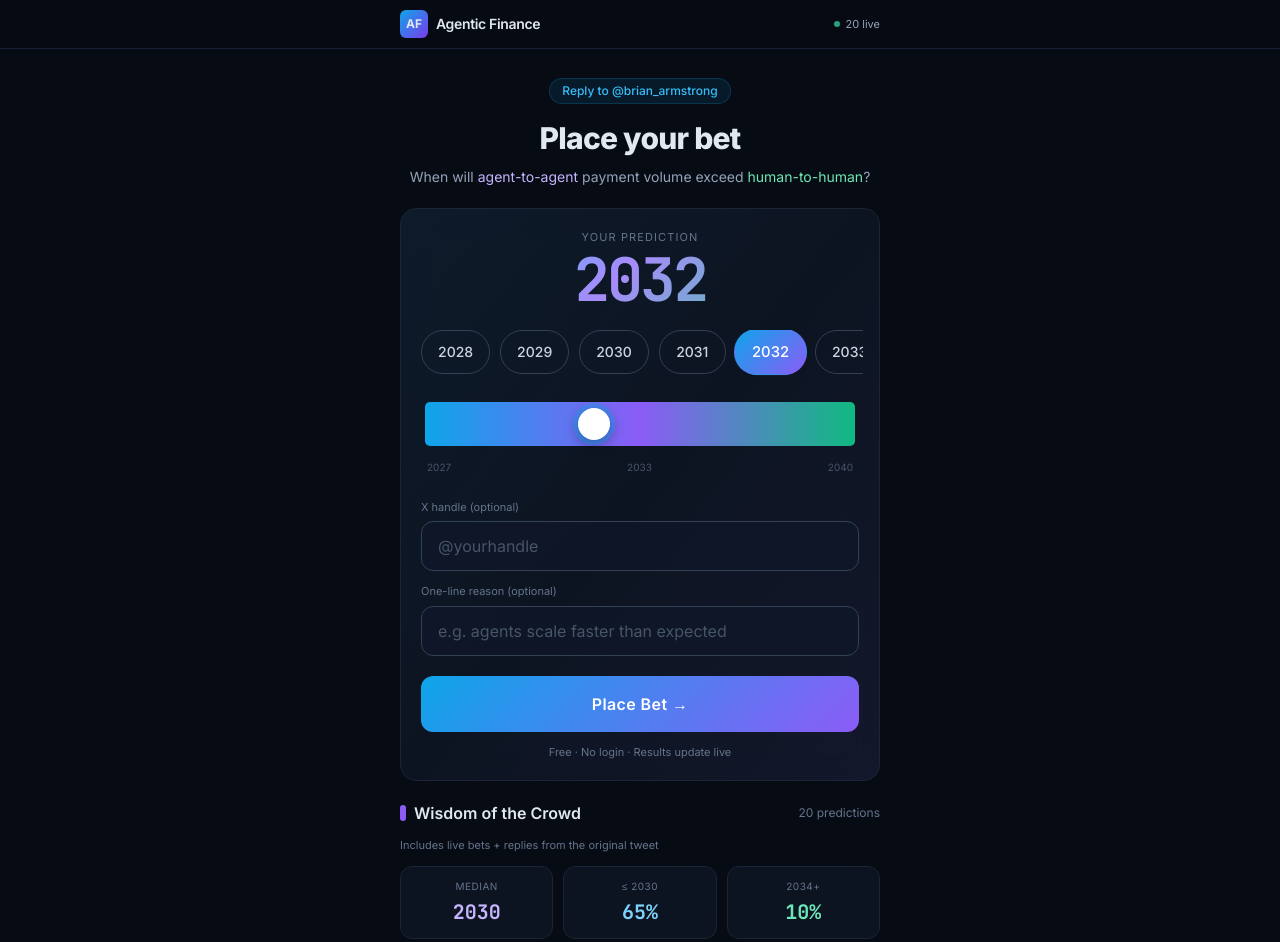
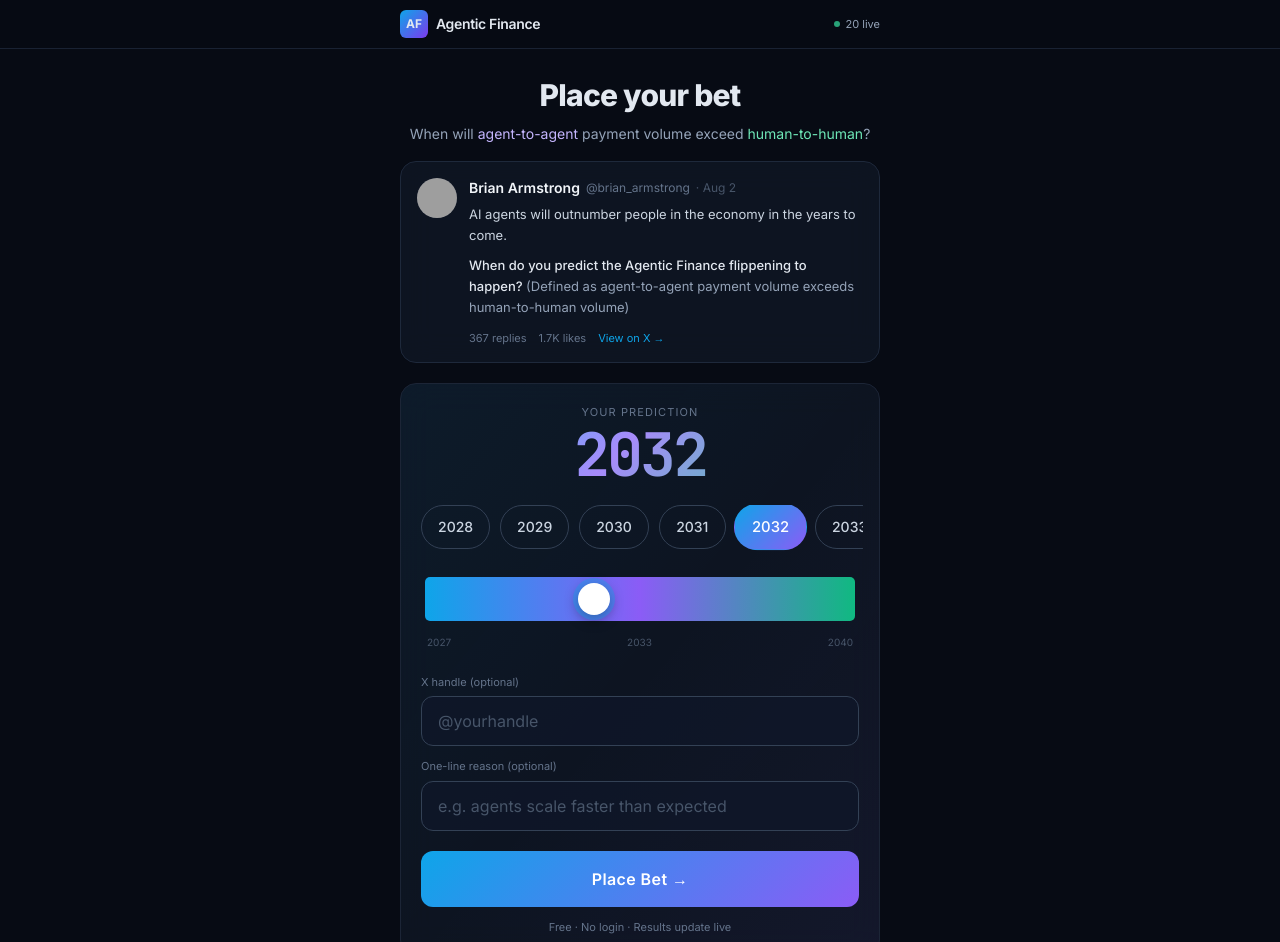
Before and after one commit to vdimarco/agentic-finance, a website: page index.html in a window 1280 px wide. Shown: the top 942 px of the page. Drawn offline with nearby package versions, Linux system fonts and the light colour scheme; grey boxes are pictures that could not be loaded.

Commit message:
Add original Brian Armstrong tweet card near top of dashboard

```diff
--- a/index.html
+++ b/index.html
@@ -135,10 +135,7 @@
   <main class="max-w-lg mx-auto px-4 pb-24">
 
     <!-- HERO -->
-    <section class="pt-7 pb-5 text-center">
-      <div class="inline-flex items-center gap-2 px-3 py-1 rounded-full bg-sky-500/10 border border-sky-500/20 text-sky-400 text-xs font-medium mb-4">
-        Reply to @brian_armstrong
-      </div>
+    <section class="pt-7 pb-4 text-center">
       <h1 class="text-3xl font-extrabold tracking-tight leading-tight mb-2">
         Place your bet
       </h1>
@@ -146,6 +143,36 @@
         When will <span class="text-violet-300">agent-to-agent</span> payment volume exceed <span class="text-emerald-300">human-to-human</span>?
       </p>
     </section>
+
+    <!-- ORIGINAL TWEET -->
+    <a href="https://x.com/brian_armstrong/status/2084019794257301679" target="_blank" rel="noopener"
+       class="block glass rounded-2xl p-4 mb-5 hover:border-sky-500/40 transition border border-slate-800">
+      <div class="flex items-start gap-3">
+        <img src="https://pbs.twimg.com/profile_images/2078293582918934528/YZjOB_hV.jpg"
+             alt="Brian Armstrong"
+             class="w-10 h-10 rounded-full shrink-0 bg-slate-800"
+             onerror="this.style.display='none'">
+        <div class="min-w-0 flex-1">
+          <div class="flex items-center gap-1.5 flex-wrap">
+            <span class="font-semibold text-sm text-slate-100">Brian Armstrong</span>
+            <span class="text-slate-500 text-xs">@brian_armstrong</span>
+            <span class="text-slate-600 text-xs">· Aug 2</span>
+          </div>
+          <p class="text-[13px] text-slate-300 leading-relaxed mt-1.5">
+            AI agents will outnumber people in the economy in the years to come.
+          </p>
+          <p class="text-[13px] text-slate-200 leading-relaxed mt-2 font-medium">
+            When do you predict the Agentic Finance flippening to happen?
+            <span class="text-slate-400 font-normal">(Defined as agent-to-agent payment volume exceeds human-to-human volume)</span>
+          </p>
+          <div class="flex items-center gap-3 mt-3 text-[11px] text-slate-500">
+            <span>367 replies</span>
+            <span>1.7K likes</span>
+            <span class="text-sky-500">View on X →</span>
+          </div>
+        </div>
+      </div>
+    </a>
 
     <!-- BET CARD -->
     <section id="betCard" class="glass rounded-2xl p-5 mb-5 relative overflow-hidden">
```
